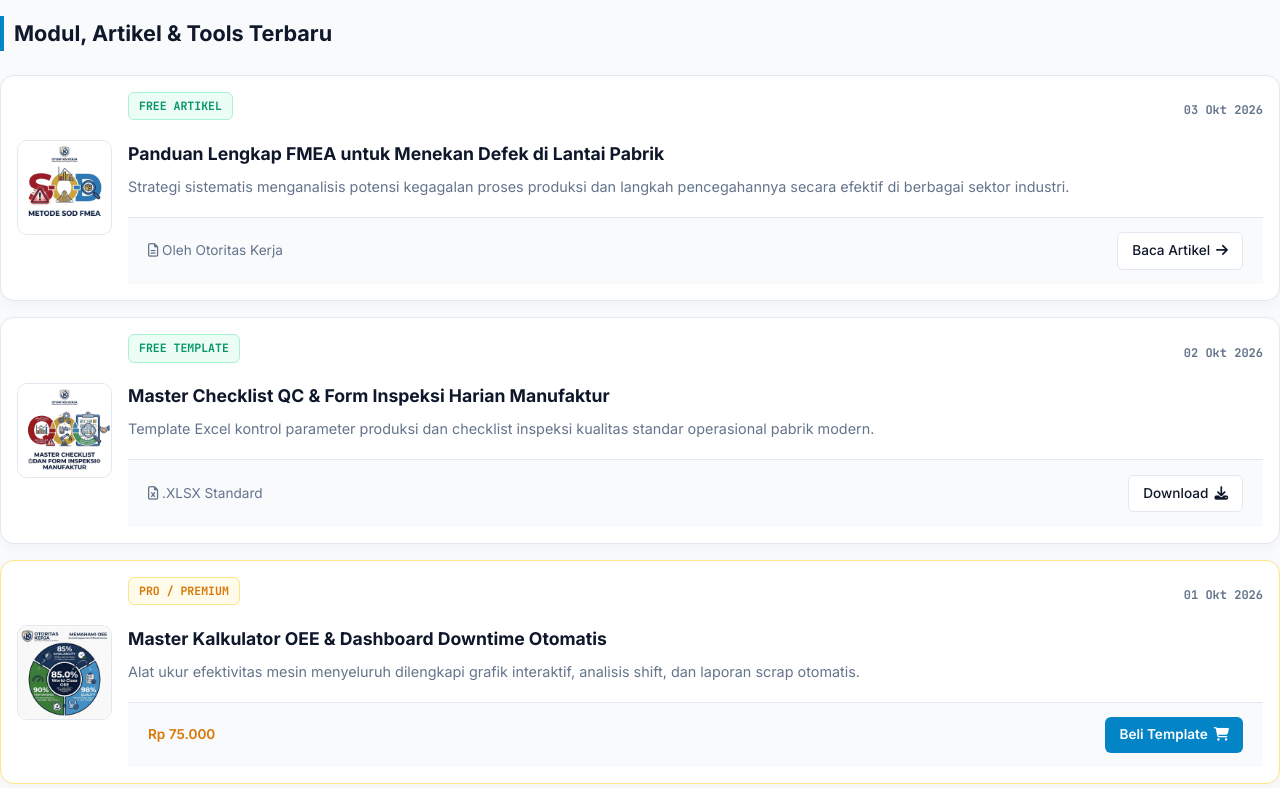
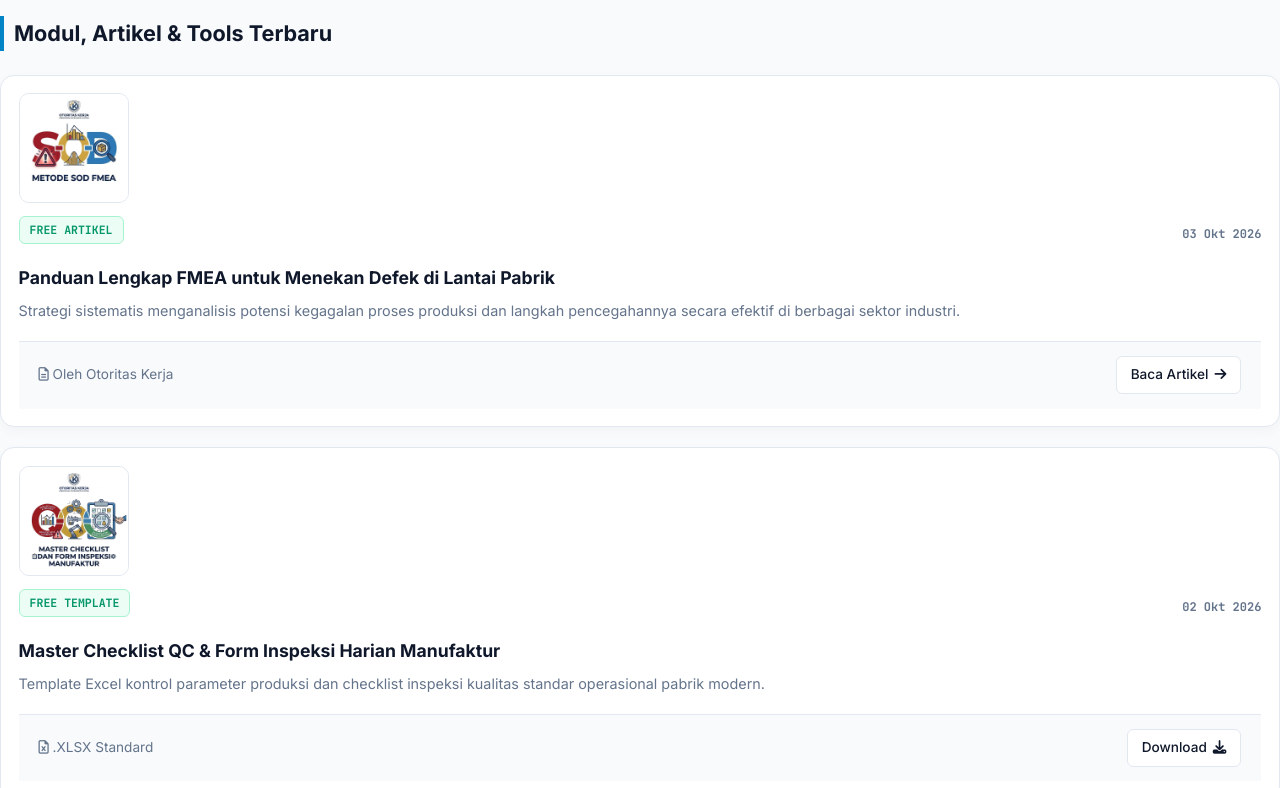
Before and after one commit to adminotoritaskerja-ux/otoritaskerja.com, a plain HTML site: page index.html in a window 1280 px wide. Shown: the part 874-1662 px from the top of the page. Drawn offline with Linux system fonts and the light colour scheme.

Commit message:
Update index.html

```diff
--- a/index.html
+++ b/index.html
@@ -245,44 +245,82 @@ body {
   grid-template-columns: repeat(auto-fit, minmax(320px, 1fr));
   gap: 1.5rem;
 }
-/* --- KARTU MODUL COMPACT (GAMBAR KIRI, TEKS KANAN) --- */
+/* --- KARTU MODUL HYBRID (GAMBAR SEJAJAR JUDUL, DESKRIPSI UTUH) --- */
 .card {
     background-color: var(--bg-card);
     border: 1px solid var(--border-color);
     border-radius: 14px;
-    padding: 1rem;
+    padding: 1.1rem;
     box-shadow: 0 4px 12px rgba(0, 0, 0, 0.03);
-    transition: transform 0.2s ease, box-shadow 0.2s ease, border-color 0.2s ease;
-    margin-bottom: 1rem;
+    transition: transform 0.2s ease, box-shadow 0.2s ease;
+    margin-bottom: 1.25rem;
     display: flex;
-    flex-direction: row; /* Mengatur tata letak menyamping (kiri - kanan) */
-    align-items: center;
-    gap: 1rem;
+    flex-direction: column; /* Mengalir dari atas ke bawah */
+    gap: 0.8rem;
 }
 
-/* KOTAK GAMBAR THUMBNAIL 1:1 DI KIRI */
+/* 1. META ATAS (BADGE & TANGGAL) */
+.card-meta {
+    display: flex;
+    justify-content: space-between;
+    align-items: center;
+    width: 100%;
+}
+
+/* 2. AREA SEJAJAR: GAMBAR DI KIRI + JUDUL DI KANAN */
+.card-header-flex {
+    display: flex;
+    align-items: center;  /* Gambar dan Judul sejajar secara vertikal */
+    gap: 12px;
+    width: 100%;
+}
+
+/* THUMBNAIL 1:1 LEBIH BESAR & JELAS */
 .card-img-container {
-    width: 95px;          /* Ukuran presisi thumbnail 1:1 di HP */
-    height: 95px;         /* Ukuran presisi thumbnail 1:1 di HP */
-    flex-shrink: 0;       /* Agar gambar tidak gepeng/tertekan */
+    width: 110px;         /* Ukuran diperbesar agar SOD terlihat sangat tajam */
+    height: 110px;
+    flex-shrink: 0;       /* Mengunci agar gambar tidak gepeng */
     border-radius: 10px;
     overflow: hidden;
-    background: #ffffff;  /* Latar putih bersih untuk gambar SOD */
+    background: #ffffff;
     border: 1px solid #e2e8f0;
 }
 
 .card-img-container img {
     width: 100%;
     height: 100%;
-    object-fit: contain;  /* Menjaga proporsi gambar SOD 1:1 tetap utuh & tajam */
-    transition: transform 0.3s ease;
+    object-fit: contain;  /* Gambar SOD 1:1 tampil utuh tanpa terpotong */
 }
 
-/* KONTEN TEKS DI KANAN */
-.card-content {
+.card-title-box {
+    flex: 1;
+}
+
+.card-title-box h3 {
+    font-size: 1rem;
+    font-weight: 700;
+    line-height: 1.35;
+    margin: 0;
+    color: var(--primary-dark);
+}
+
+/* 3. DESKRIPSI ARTIKEL (LEBAR PENUH KIRI KE KANAN) */
+.card-desc {
+    font-size: 0.88rem;
+    line-height: 1.5;
+    color: var(--text-muted);
+    margin: 0;
+    width: 100%;          /* Mengalir utuh dari kiri ke kanan */
+}
+
+/* 4. FOOTER (PENULIS & TOMBOL BACA) */
+.card-footer {
     display: flex;
-    flex-direction: column;
-    flex: 1;              /* Memenuhi sisa ruang di sebelah kanan gambar */
+    justify-content: space-between;
+    align-items: center;
+    padding-top: 0.6rem;
+    border-top: 1px solid #f1f5f9;
+    margin-top: 0.2rem;
 }
 .card:hover .card-img-container img {
     transform: scale(1.03);
```
